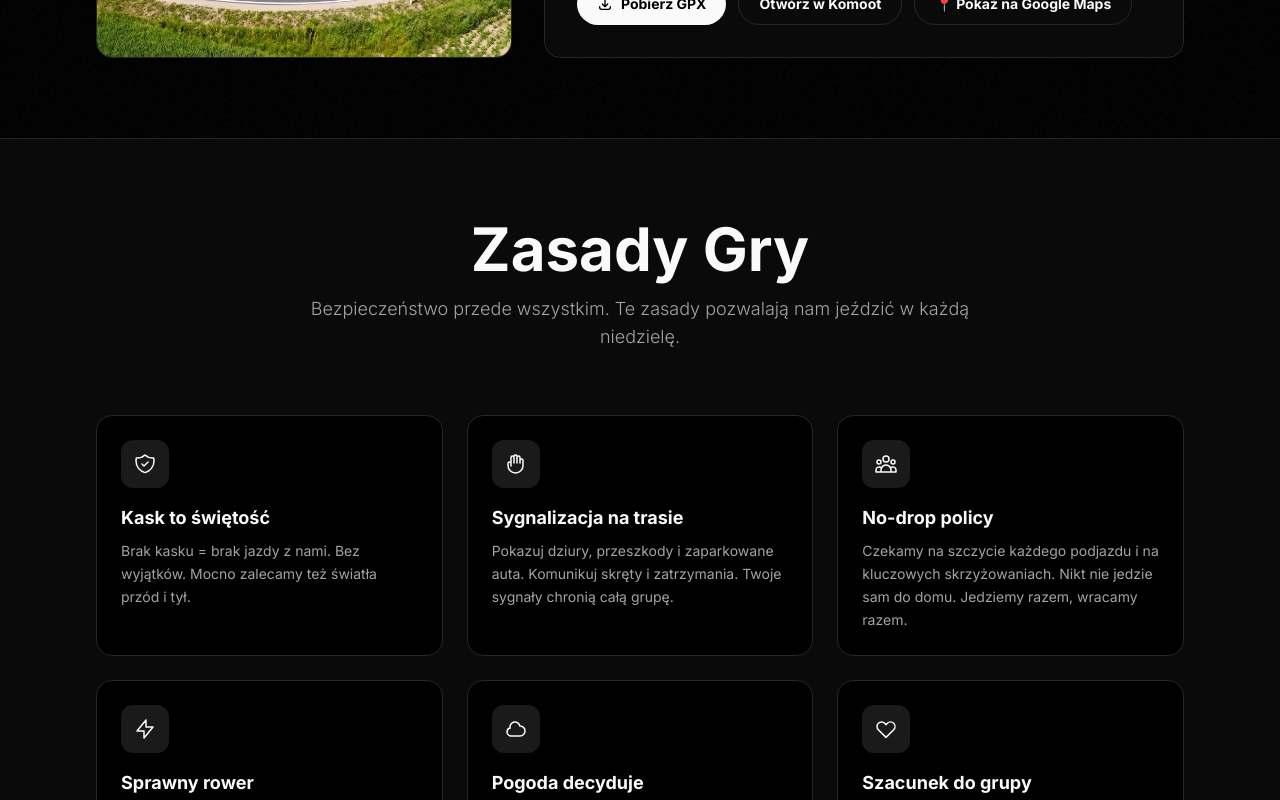
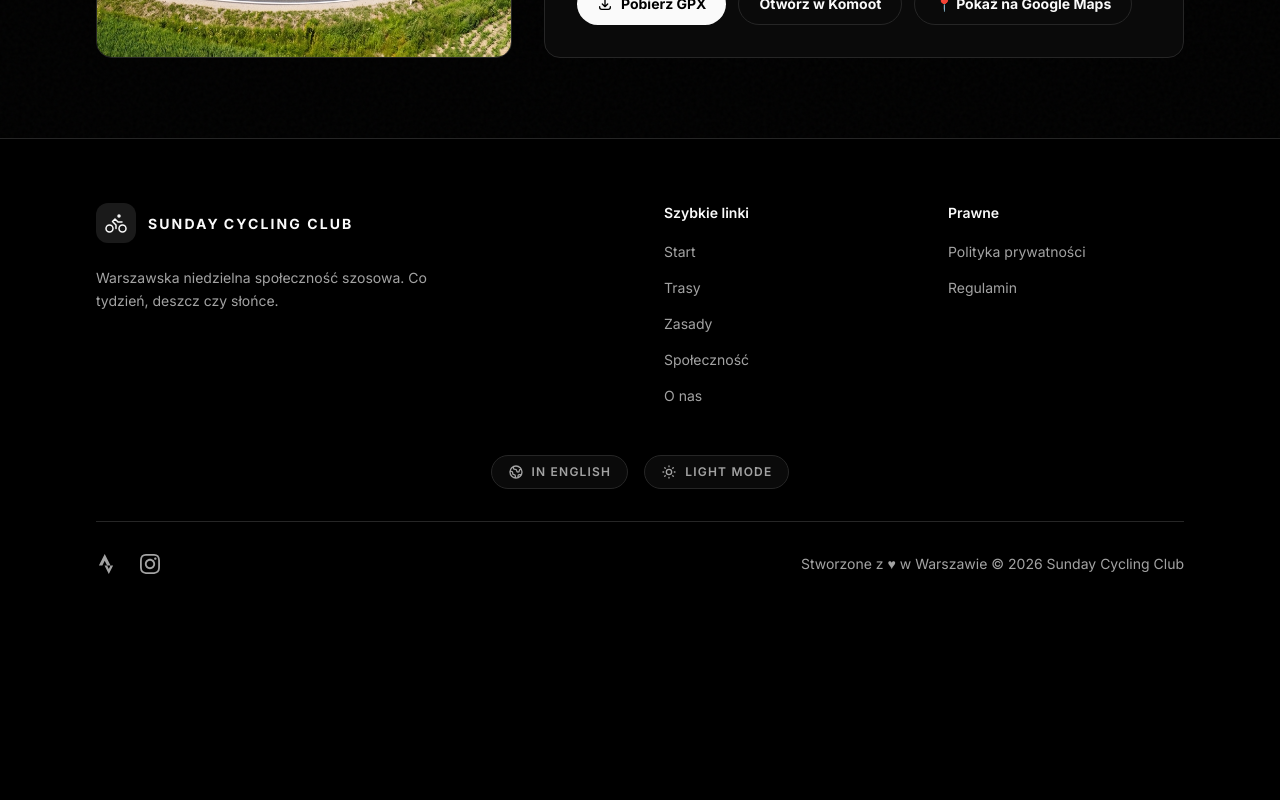
Before and after one commit to JosephConrad/sunday-cycling-club, a Next.js app: page / in a window 1280 px wide. Shown: the part 1520-2320 px from the top of the page. After the commit the page ends 2158 px from the top, so only its background shows below. Built offline with nearby package versions, Linux system fonts and the light colour scheme.

Commit message:
feat: comment out rules, community, and about sections on the landing page

```diff
--- a/app/page.tsx
+++ b/app/page.tsx
@@ -129,7 +129,7 @@ export default function Home() {
             </section>
 
             {/* Rules Section */}
-            <section id="rules" className="py-20 bg-surface border-y border-border">
+            {/* <section id="rules" className="py-20 bg-surface border-y border-border">
                 <div className="max-w-6xl mx-auto px-4 sm:px-6 lg:px-8">
                     <div className="text-center mb-16">
                         <h2 className="text-2xl md:text-5xl lg:text-6xl font-bold text-foreground mb-4">{t.rules.title}</h2>
@@ -147,10 +147,10 @@ export default function Home() {
                         ))}
                     </div>
                 </div>
-            </section>
+            </section> */}
 
             {/* Community Section */}
-            <section id="community" className="py-20 bg-background relative noise-overlay">
+            {/* <section id="community" className="py-20 bg-background relative noise-overlay">
                 <div className="max-w-6xl mx-auto px-4 sm:px-6 lg:px-8 relative z-10">
                     <div className="text-center mb-16">
                         <h2 className="text-2xl md:text-5xl lg:text-6xl font-bold text-foreground mb-4">{t.community.title}</h2>
@@ -176,10 +176,10 @@ export default function Home() {
                         ))}
                     </div>
                 </div>
-            </section>
+            </section> */}
 
             {/* About Section */}
-            <section id="about" className="py-20 bg-surface border-t border-border">
+            {/* <section id="about" className="py-20 bg-surface border-t border-border">
                 <div className="max-w-6xl mx-auto px-4 sm:px-6 lg:px-8">
                     <div className="grid grid-cols-1 lg:grid-cols-2 gap-12 items-start">
                         <div>
@@ -222,7 +222,7 @@ export default function Home() {
                         </div>
                     </div>
                 </div>
-            </section>
+            </section> */}
 
             <Footer />
         </div>
```
